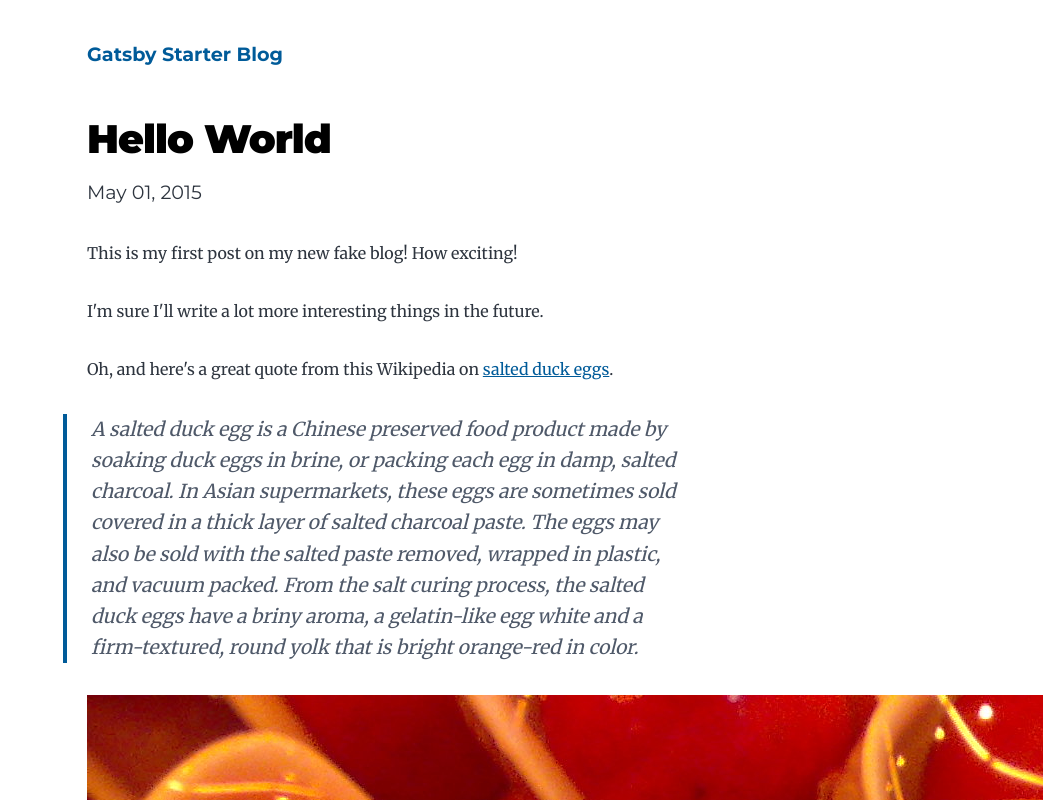
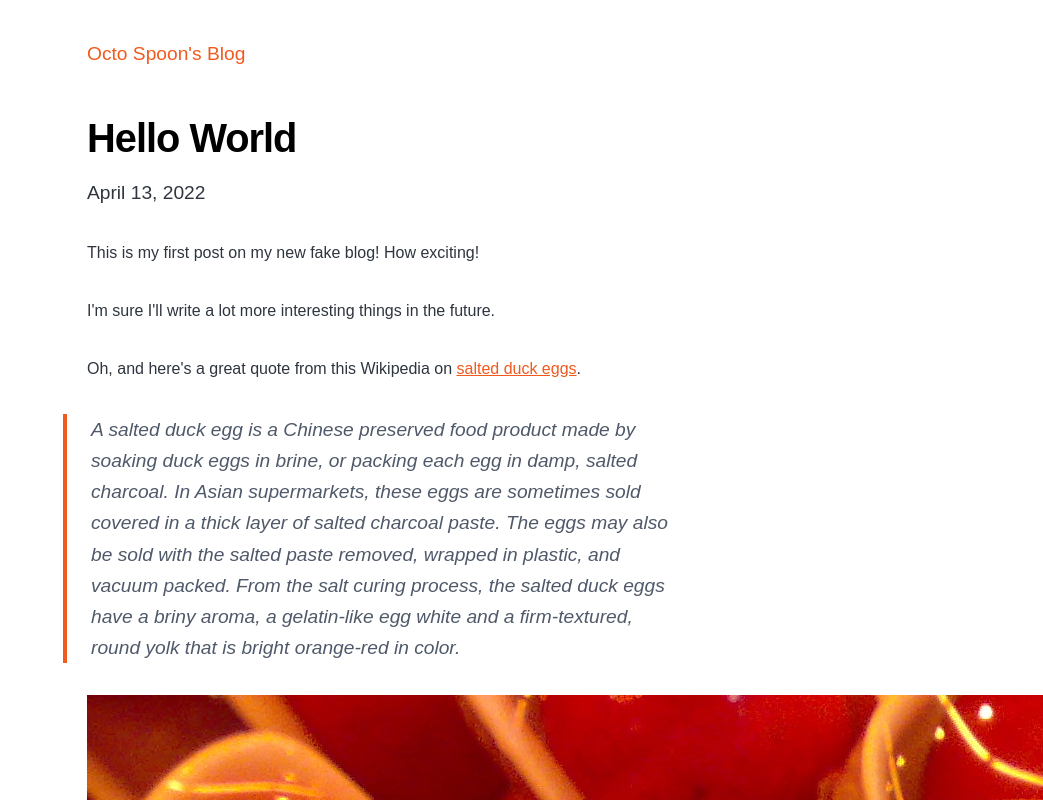
Before and after one commit to nikpalyi/symmetrical-octo-spoon, a Gatsby site: page /hello-world/ in a window 1280 px wide. Shown: the top 800 px of the page, without its empty margins (237-1280 px from the left). Built offline with nearby package versions, Linux system fonts and the light colour scheme; Gatsby itself is replaced by a stand-in of ours; some packages are replaced by stand-ins of ours.

Commit message:
personalizing

```diff
--- a/content/blog/hello-world/index.md
+++ b/content/blog/hello-world/index.md
@@ -1,6 +1,6 @@
 ---
 title: Hello World
-date: "2015-05-01T22:12:03.284Z"
+date: "2022-04-13"
 description: "Hello World"
 ---
 
--- a/gatsby-config.js
+++ b/gatsby-config.js
@@ -1,14 +1,14 @@
 module.exports = {
   siteMetadata: {
-    title: `Gatsby Starter Blog`,
+    title: `Octo Spoon's Blog`,
     author: {
-      name: `Kyle Mathews`,
-      summary: `who lives and works in San Francisco building useful things.`,
+      name: `Octo Spoon`,
+      summary: `who lives and works in Dublin building scalable data intensive things.`,
     },
     description: `A starter blog demonstrating what Gatsby can do.`,
     siteUrl: `https://gatsbystarterblogsource.gatsbyjs.io/`,
     social: {
-      twitter: `kylemathews`,
+      twitter: `Octo Spoon`,
     },
   },
   plugins: [
@@ -105,7 +105,7 @@ module.exports = {
               }
             `,
             output: "/rss.xml",
-            title: "Gatsby Starter Blog RSS Feed",
+            title: "Octo Spoon's Blog RSS Feed",
           },
         ],
       },
@@ -113,7 +113,7 @@ module.exports = {
     {
       resolve: `gatsby-plugin-manifest`,
       options: {
-        name: `Gatsby Starter Blog`,
+        name: `Octo Spoon's Blog`,
         short_name: `GatsbyJS`,
         start_url: `/`,
         background_color: `#ffffff`,
--- a/package.json
+++ b/package.json
@@ -3,7 +3,7 @@
   "private": true,
   "description": "A starter for a blog powered by Gatsby and Markdown",
   "version": "0.1.0",
-  "author": "Kyle Mathews <mathews.kyle@gmail.com>",
+  "author": "Octo Spoon <octo.spoon@gmail.com>",
   "bugs": {
     "url": "https://github.com/gatsbyjs/gatsby/issues"
   },
--- a/src/components/bio.js
+++ b/src/components/bio.js
@@ -46,9 +46,9 @@ const Bio = () => {
         <p>
           Written by <strong>{author.name}</strong> {author?.summary || null}
           {` `}
-          <a href={`https://twitter.com/${social?.twitter || ``}`}>
+          {/* <a href={`https://twitter.com/${social?.twitter || ``}`}>
             You should follow them on Twitter
-          </a>
+          </a> */}
         </p>
       )}
     </div>
--- a/src/style.css
+++ b/src/style.css
@@ -27,17 +27,14 @@
   --spacing-20: 5rem;
   --spacing-24: 6rem;
   --spacing-32: 8rem;
-  --fontFamily-sans: Montserrat, system-ui, -apple-system, BlinkMacSystemFont,
-    "Segoe UI", Roboto, "Helvetica Neue", Arial, "Noto Sans", sans-serif,
-    "Apple Color Emoji", "Segoe UI Emoji", "Segoe UI Symbol", "Noto Color Emoji";
-  --fontFamily-serif: "Merriweather", "Georgia", Cambria, "Times New Roman",
-    Times, serif;
+  --fontFamily-serif:  Arial;
+  --fontFamily-serif: Arial;
   --font-body: var(--fontFamily-serif);
   --font-heading: var(--fontFamily-sans);
-  --fontWeight-normal: 400;
-  --fontWeight-medium: 500;
-  --fontWeight-semibold: 600;
-  --fontWeight-bold: 700;
+  --fontWeight-normal: 300;
+  --fontWeight-medium: 400;
+  --fontWeight-semibold: 500;
+  --fontWeight-bold: 500;
   --fontWeight-extrabold: 800;
   --fontWeight-black: 900;
   --fontSize-root: 16px;
@@ -46,15 +43,15 @@
   --lineHeight-normal: 1.5;
   --lineHeight-relaxed: 1.625;
   /* 1.200 Minor Third Type Scale */
-  --fontSize-0: 0.833rem;
+  --fontSize-0: 0.733rem;
   --fontSize-1: 1rem;
   --fontSize-2: 1.2rem;
   --fontSize-3: 1.44rem;
   --fontSize-4: 1.728rem;
   --fontSize-5: 2.074rem;
   --fontSize-6: 2.488rem;
-  --fontSize-7: 2.986rem;
-  --color-primary: #005b99;
+  --fontSize-7: 2.586rem;
+  --color-primary: rgb(241, 90, 30);
   --color-text: #2e353f;
   --color-text-light: #4f5969;
   --color-heading: #1a202c;
```
Also changed, not shown: src/images/profile-pic.png, 1 other file.
